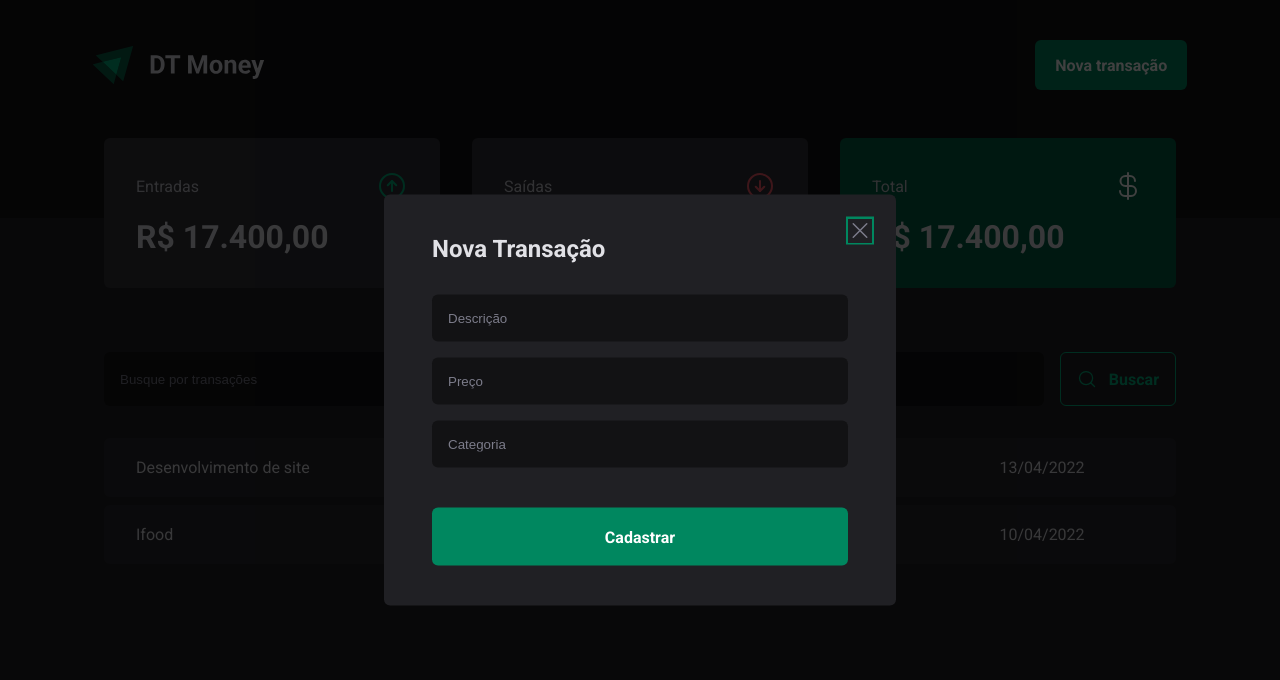
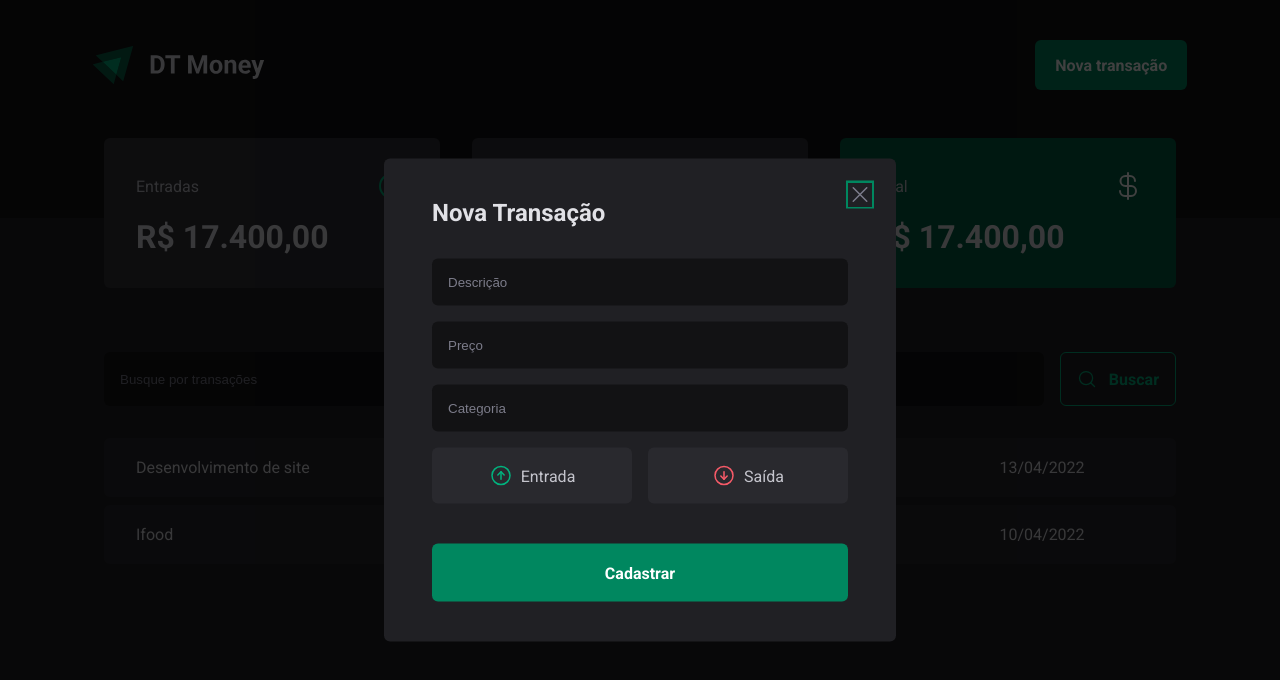
Before and after one commit to carlospio/dt-money, a React (Vite) app: page / in a window 1280 px wide. Both pictures are taken after a click on the button "Nova transação". Shown: the top 680 px of the page. Built offline with nearby package versions, Linux system fonts and the light colour scheme.

Commit message:
Estrutura visual - Botões de entrada e saída

```diff
--- a/src/components/NewTransactionModal/index.tsx
+++ b/src/components/NewTransactionModal/index.tsx
@@ -1,7 +1,7 @@
 
 import * as Dialog from '@radix-ui/react-dialog'
-import { Overlay, Content, CloseButton } from './styles'
-import { X } from 'phosphor-react'
+import { Overlay, Content, CloseButton,TransactionType, TransactionTypeButton } from './styles'
+import { ArrowCircleDown, ArrowCircleUp, X } from 'phosphor-react'
 
 export function NewTransactionModal() {
     return (
@@ -20,6 +20,17 @@ export function NewTransactionModal() {
                     <input type="number" placeholder="Preço" required />
                     <input type="text" placeholder="Categoria" required />
 
+                    <TransactionType>
+                            <TransactionTypeButton variant="income">
+                                <ArrowCircleUp  size={24} />
+                                Entrada
+                            </TransactionTypeButton>
+                            <TransactionTypeButton variant="outcome">
+                                <ArrowCircleDown  size={24} />
+                                Saída
+                            </TransactionTypeButton>
+                    </TransactionType>
+
 
                     <button type="submit">
                         Cadastrar
--- a/src/components/NewTransactionModal/styles.tsx
+++ b/src/components/NewTransactionModal/styles.tsx
@@ -76,3 +76,34 @@ export const CloseButton = styled(Dialog.Close)`
     cursor: pointer;
     color: ${props => props.theme["gray-500"]};
 `;
+
+export const TransactionType = styled.div`
+
+    display: grid;
+    grid-template-columns: repeat(2,1fr);
+    gap: 1rem;
+    margin-top: 0%.5rem;
+`;
+
+
+interface TransationTypeButtonProps{
+    variant: 'income' | 'outcome';
+}
+
+export const TransactionTypeButton = styled.button<TransationTypeButtonProps>`
+    background: ${props => props.theme["gray-700"]};
+    padding: 1rem;
+    display: flex;
+    align-items: center;
+    justify-content: center;
+    gap: 0.5rem;
+    border-radius: 6px;
+    cursor: pointer;
+    border: 0;
+    color: ${props => props.theme["gray-300"]};
+
+    svg{
+        color: ${props => props.variant == 'income' ? props.theme["green-300"] : props.theme["red-300"]} ;
+    }
+
+`;
```
